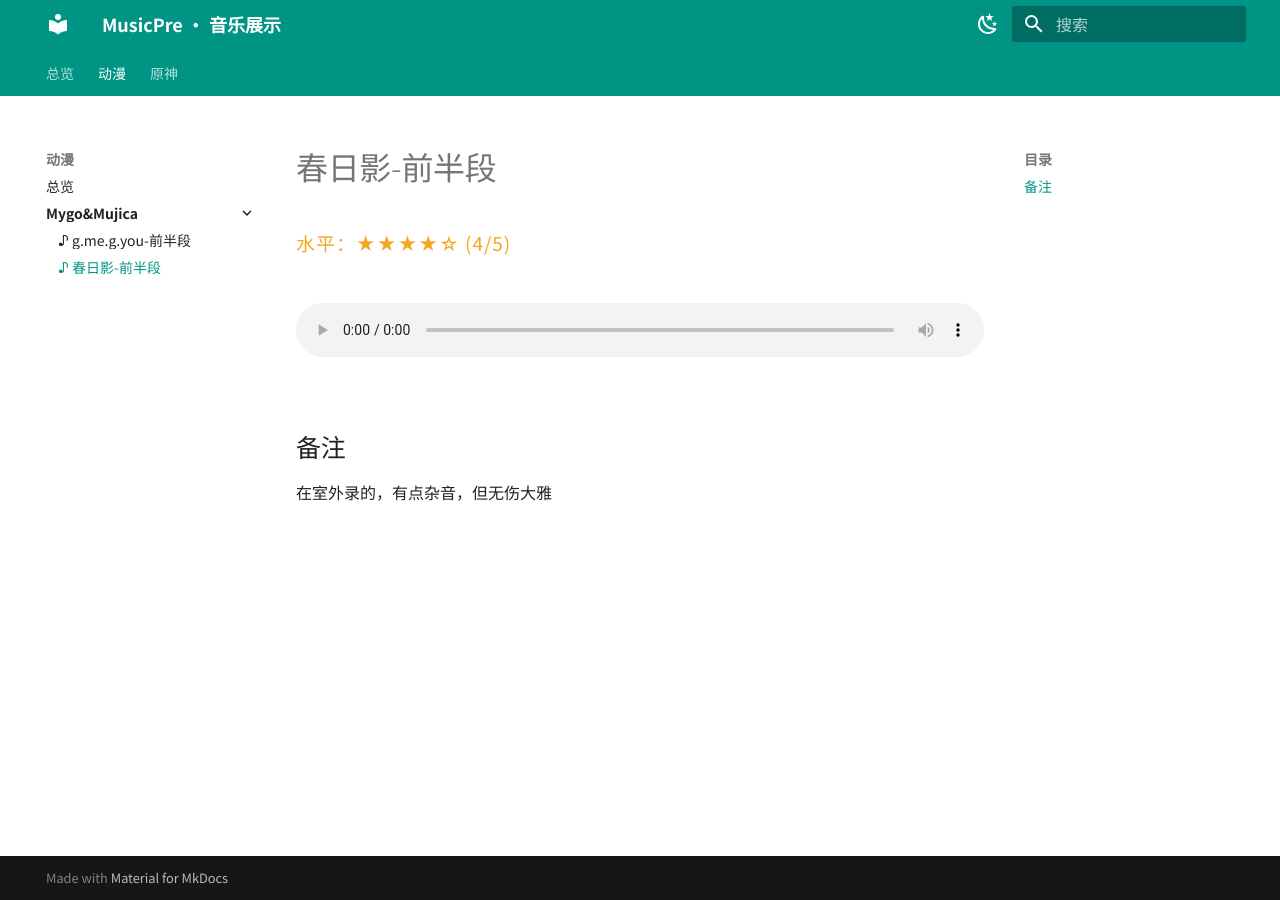
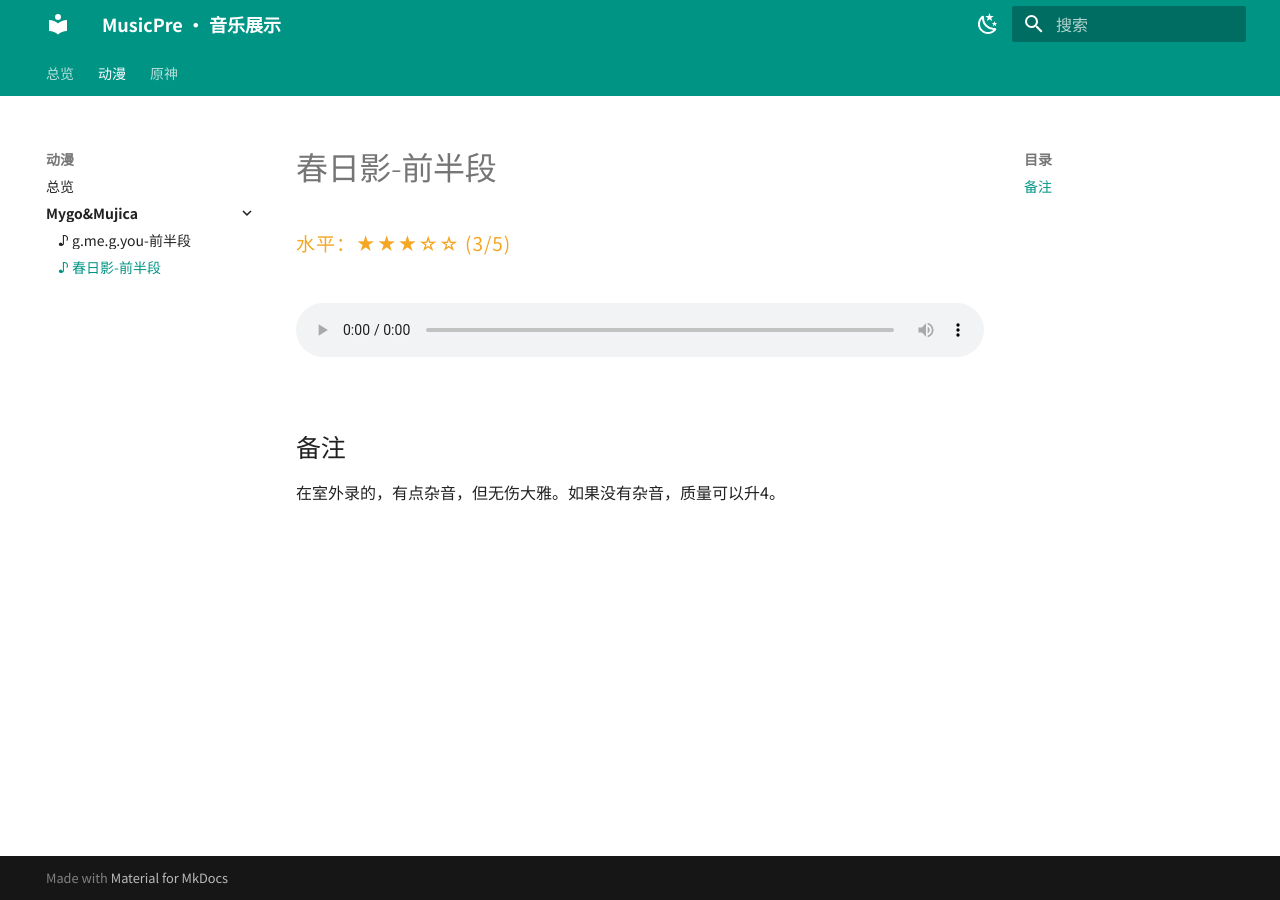
Before and after one commit to XuebaStudy/MusicPre, an MkDocs documentation site: the page built from docs/recordings/efc00816ef3a.md, in a window 1280 px wide. Built offline with MkDocs 1.6.1 and Material for MkDocs 9.7.7, drawn with Linux system fonts in a browser that asks for light colours.

Commit message:
docs(recording): 春日影-前半段 (efc00816ef3a)

```diff
--- a/docs/recordings/efc00816ef3a.md
+++ b/docs/recordings/efc00816ef3a.md
@@ -1,6 +1,6 @@
 ---
 title: 春日影-前半段
-level: 4
+level: 3
 date: 2026-08-06T14:05:48.985437Z
 audio: https://data.musicpre.xuebasy.top/audio/efc00816ef3a.mp3
 category:
@@ -13,7 +13,7 @@ category:
 <div class="recording-detail" markdown="1">
 
 <div class="meta-row">
-  <span class="level-stars">水平：★★★★☆ (4/5)</span>
+  <span class="level-stars">水平：★★★☆☆ (3/5)</span>
 </div>
 
 <audio class="audio-player" controls preload="metadata" src="https://data.musicpre.xuebasy.top/audio/efc00816ef3a.mp3">
@@ -22,6 +22,6 @@ category:
 
 ## 备注
 
-在室外录的，有点杂音，但无伤大雅
+在室外录的，有点杂音，但无伤大雅。如果没有杂音，质量可以升4。
 
 </div>
```
Also changed, not shown: docs/categories/动漫.md (+2 -2 lines).
